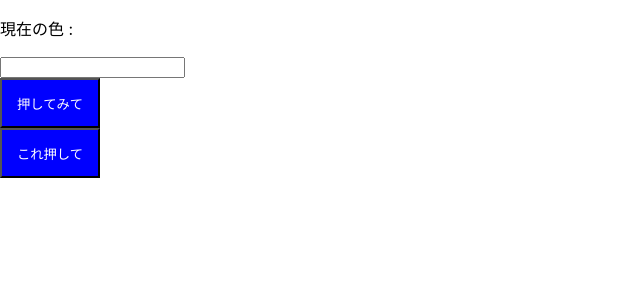
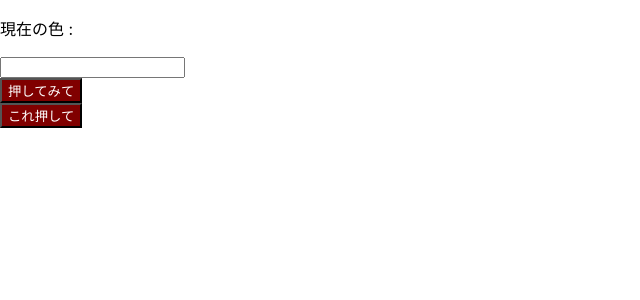
Before and after one commit to yusuke39/components, a React (Create React App) app: page / in a window 1280 px wide. Shown: the top 300 px of the page, without its empty margins (0-640 px from the left). Built offline with nearby package versions, Linux system fonts and the light colour scheme.

Commit message:
入力値によって色を変更する

```diff
--- a/src/App.js
+++ b/src/App.js
@@ -1,13 +1,20 @@
-import React from "react";
+import React, { useState } from "react";
 import Button from "./share/Button";
-import Form from "./share/Form";
+// import Form from "./share/Form";
 
 const App = () => {
+  const [color, setText] = useState("");
+
+  const changeColor = (e, color) => {
+    setText(() => e.target.value);
+  };
+
   return (
     <div>
-      <Form />
-      <Button buttonName="押してみて" />
-      <Button buttonName="これ押して" />
+      <p>現在の色 : {color}</p>
+      <input onChange={changeColor} value={color} type="text"></input>
+      <Button buttonName="押してみて" backgroundColor={color} />
+      <Button buttonName="これ押して" backgroundColor={color} />
     </div>
   );
 };
--- a/src/share/Button.js
+++ b/src/share/Button.js
@@ -1,20 +1,18 @@
 import "../css/share/Button.css";
 
 const Button = (props) => {
+  const ButtonStyle = (backgroundColor) => ({
+    color: "#ffffff",
+    backgroundColor: backgroundColor ? backgroundColor : "#800000",
+  });
+
   return (
     <div>
-      <button style={buttonStyle.button1}>{props.buttonName}</button>
+      <button style={ButtonStyle(props.backgroundColor)}>
+        {props.buttonName}
+      </button>
     </div>
   );
 };
 
-var buttonStyle = {
-  button1: {
-    color: "#ffffff",
-    backgroundColor: "blue",
-    height: 50,
-    width: 100,
-  },
-};
-
 export default Button;
--- a/src/share/Form.js
+++ b/src/share/Form.js
@@ -1,6 +1,6 @@
 import React, { useState } from "react";
 
-const Form = () => {
+const Form = (props) => {
   const [text, setText] = useState("");
 
   const changeColor = (e) => {
```
